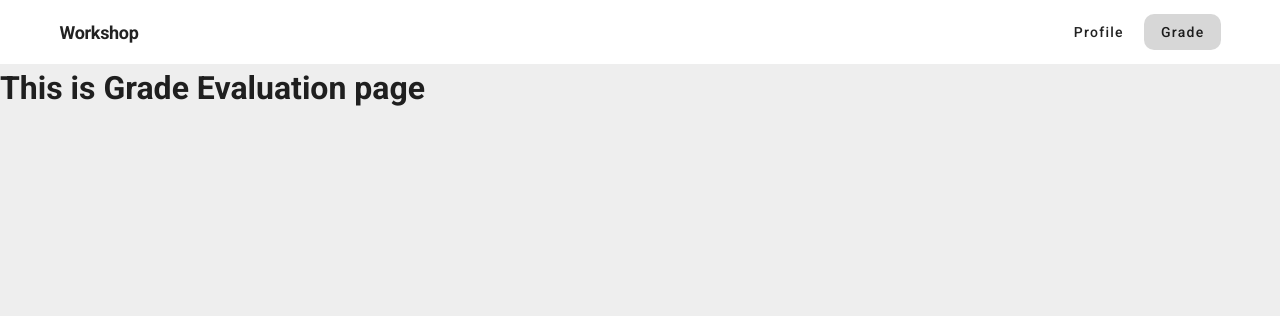
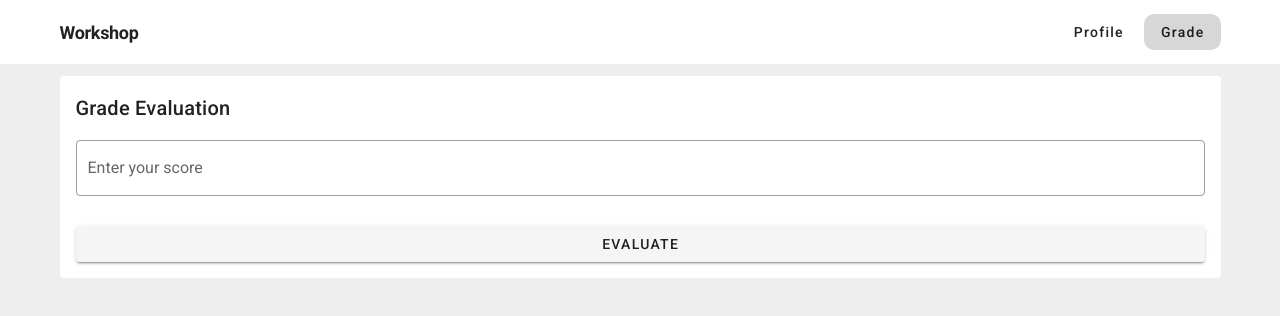
Before and after one commit to Pxatric-BN/workshop-vuejs, a Vue app: page /grade in a window 1280 px wide. Shown: the top 316 px of the page. Built offline with nearby package versions, Linux system fonts and the light colour scheme.

Commit message:
feat: grade_result

```diff
--- /dev/null
+++ b/src/components/grade/Grade.vue
@@ -0,0 +1,59 @@
+<template>
+  <div class="grade-page">
+    <v-container>
+      <v-card class="grade-card" flat>
+        <v-card-title>
+          Grade Evaluation
+        </v-card-title>
+
+        <v-card-text>
+          <v-text-field
+            v-model="score"
+            label="Enter your score"
+            type="number"
+            outlined
+          />
+
+          <v-btn
+            block
+            @click="evaluateGrade"
+          >
+            Evaluate
+          </v-btn>
+
+          <div v-if="grade" class="result">
+            Grade: {{ grade }}
+          </div>
+        </v-card-text>
+      </v-card>
+    </v-container>
+  </div>
+</template>
+
+<script>
+export default {
+  name: 'Grade_Eva',
+
+  data() {
+    return {
+      score: '',
+      grade: ''
+    }
+  },
+
+  methods: {
+    evaluateGrade() {
+      const score = Number(this.score)
+      if (score >= 80) {
+        this.grade = 'A'
+      } else if (score >= 70) {
+        this.grade = 'B'
+      } else if (score >= 60) {
+        this.grade = 'C'
+      } else {
+        this.grade = 'D'
+      }
+    }
+  }
+}
+</script>
--- a/src/views/GradeView.vue
+++ b/src/views/GradeView.vue
@@ -1,15 +1,18 @@
 <template>
   <div class="grade-page">
-    <h1>
-        This is Grade Evaluation page
-    </h1>
+    <Grade_Eva />
   </div>
 </template>
 
 <script>
+  import Grade_Eva from '@/components/grade/Grade.vue'
 
   export default {
-    name: 'Grade'
+    name: 'Grade',
+    components: {
+    Grade_Eva
+  }
+
   }
 </script>
 
--- a/src/views/ProfileView.vue
+++ b/src/views/ProfileView.vue
@@ -39,7 +39,8 @@ export default {
     ProfileCard,
     ProfileAbout,
     ProfileSkill,
-    ProfileDetail
+    ProfileDetail,
+
   }
 }
 </script>
```
